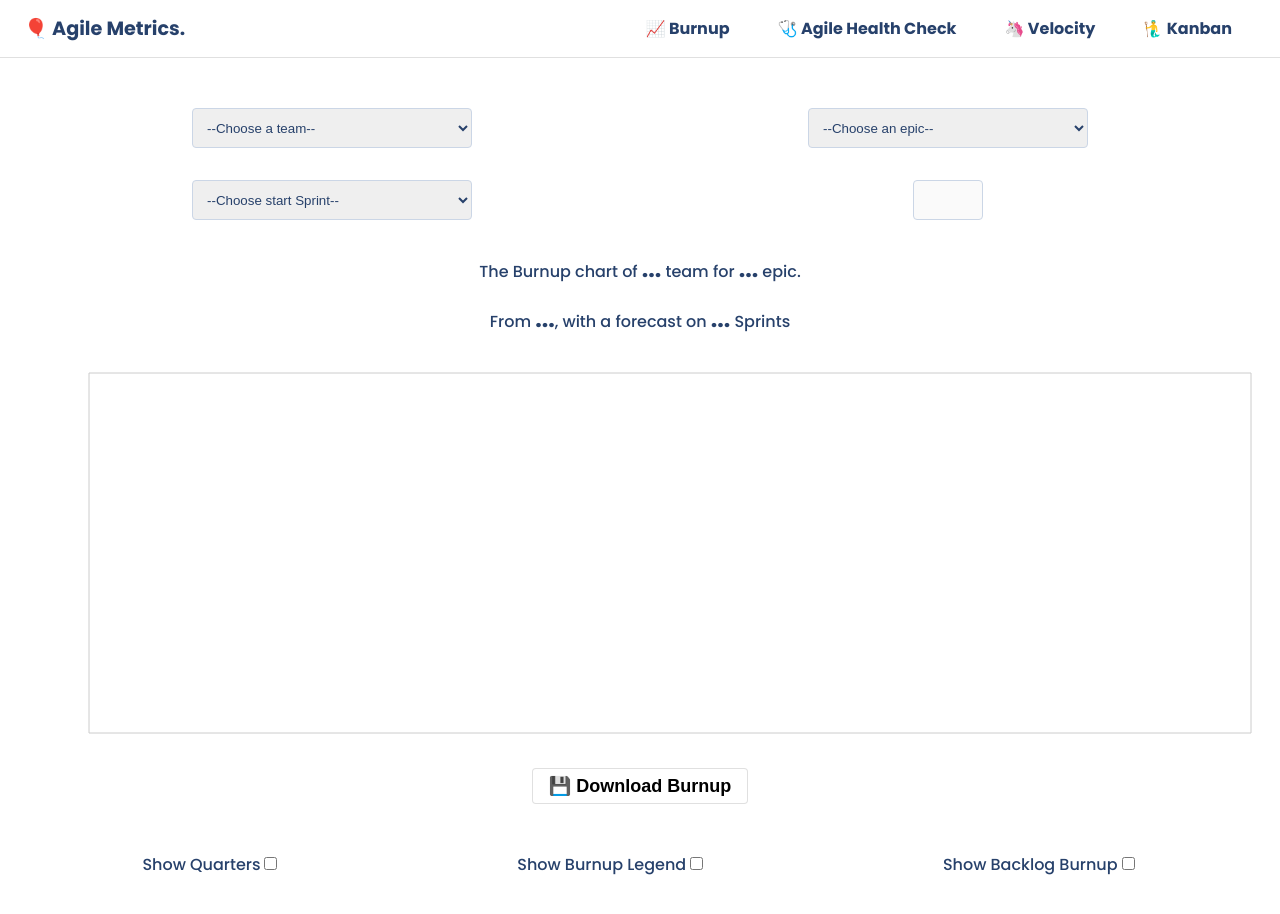
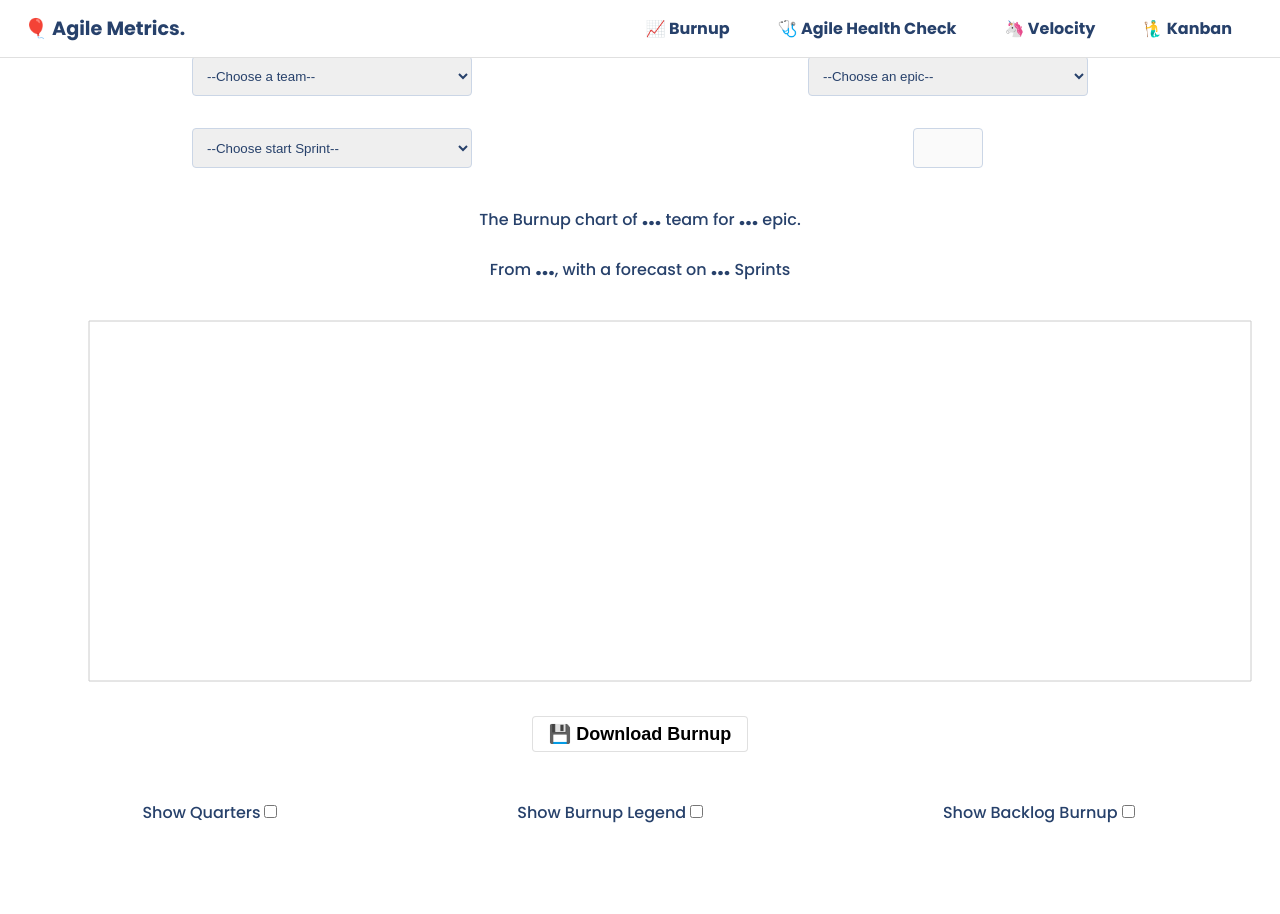
Before and after one commit to guyoome/agile-metrics, a React (Create React App) app: page / in a window 1280 px wide. Shown: the top 914 px of the page. After the commit the page ends 865 px from the top, so only its background shows below. Built offline with nearby package versions, Linux system fonts and the light colour scheme.

Commit message:
fix top padding

```diff
--- a/src/App.css
+++ b/src/App.css
@@ -4,7 +4,7 @@
 
 .page {
   padding: 24px;
-  padding-top: 108px;
+  padding-top: 56px;
 
 }
 
```
